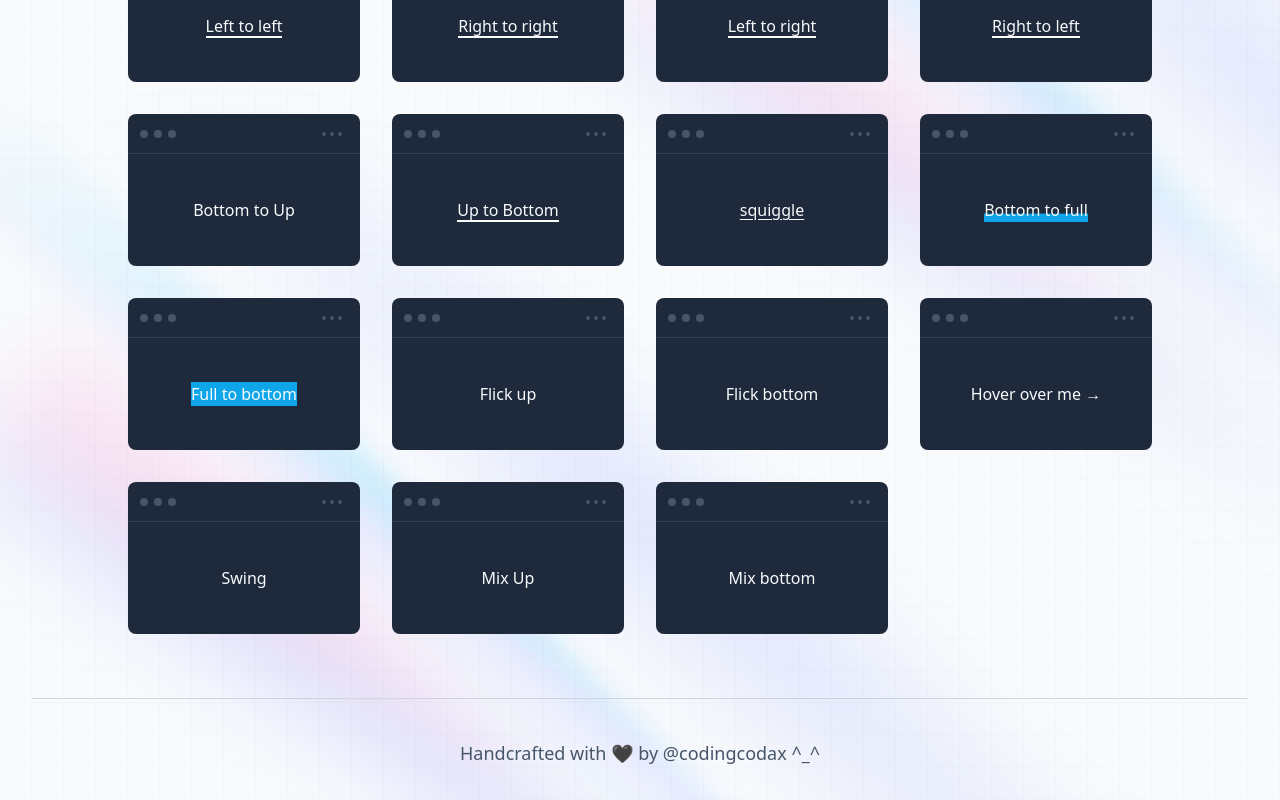
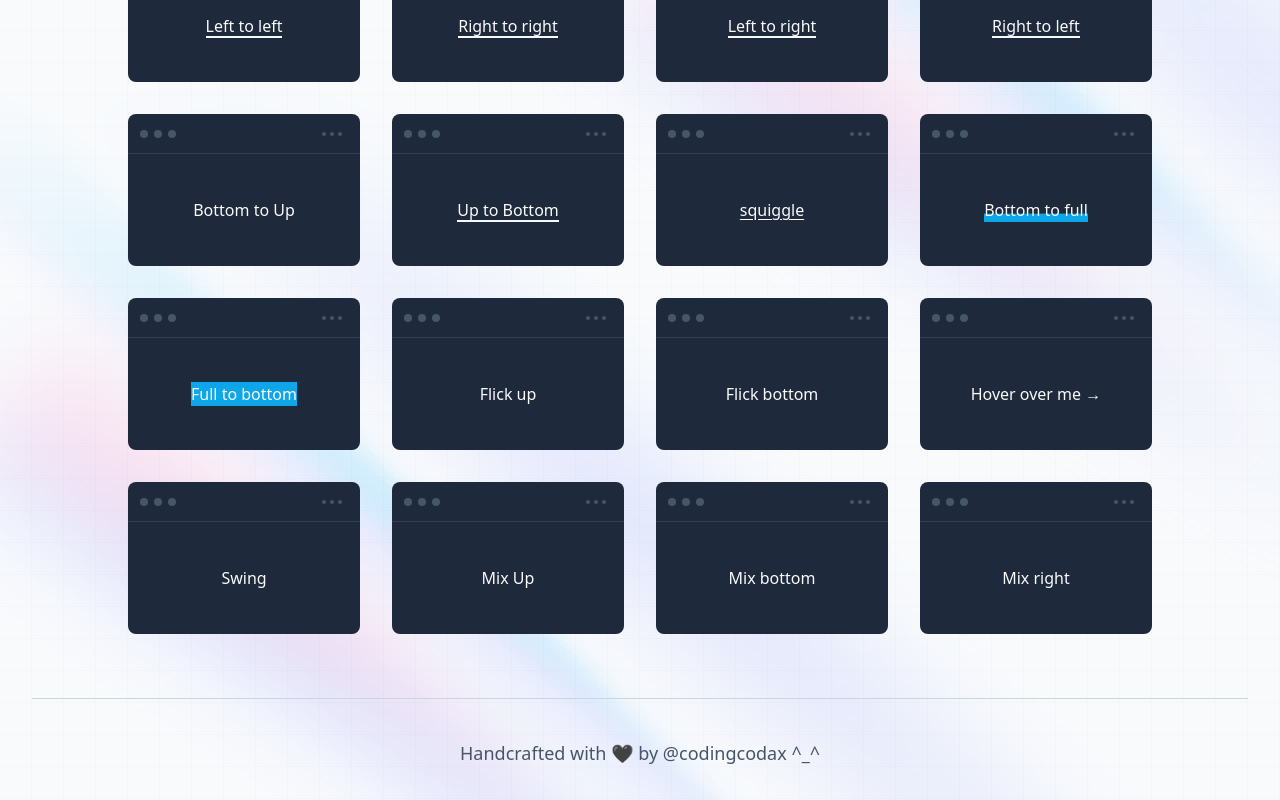
Before and after one commit to codingcodax/mini, a Next.js app: page /components in a window 1280 px wide. Shown: the part 994-1794 px from the top of the page. Built offline with nearby package versions, Linux system fonts and the light colour scheme.

Commit message:
feat(snippets): add link mix right

```diff
--- /dev/null
+++ b/src/data/snippets/LinkMixRight.tsx
@@ -0,0 +1,19 @@
+import type { Snippet } from '~/types/snippet';
+
+const LinkMixRight: Snippet = {
+  title: 'Link Mix Right',
+  type: 'link',
+  githubLink:
+    'https://github.com/codingcodax/mini/tree/main/src/data/snippets/LinkMixRight.tsx',
+  playgroundLink: 'https://play.tailwindcss.com/fw2BDeK1dR',
+  source: (
+    <a
+      className='relative text-slate-50 after:absolute after:-bottom-[20%] after:-left-[10%] after:h-[140%] after:w-0 after:bg-slate-50 after:mix-blend-exclusion after:transition-all after:duration-300 hover:after:w-[120%]'
+      href='#'
+    >
+      Mix right
+    </a>
+  ),
+};
+
+export default LinkMixRight;
--- a/src/data/snippets/index.ts
+++ b/src/data/snippets/index.ts
@@ -23,6 +23,7 @@ import LinkArrowRight from './LinkArrowRight';
 import LinkSwing from './LinkSwing';
 import LinkMixUp from './LinkMixUp';
 import LinkMixBottom from './LinkMixBottom';
+import LinkMixRight from './LinkMixRight';
 import LoaderSpinner from './LoaderSpinner';
 import LoaderWaveform from './LoaderWaveform';
 import LoaderWobble from './LoaderWobble';
@@ -56,6 +57,7 @@ const Snippets: Snippet[] = [
   LinkSwing,
   LinkMixUp,
   LinkMixBottom,
+  LinkMixRight,
   LoaderSpinner,
   LoaderWaveform,
   LoaderWobble,
```
